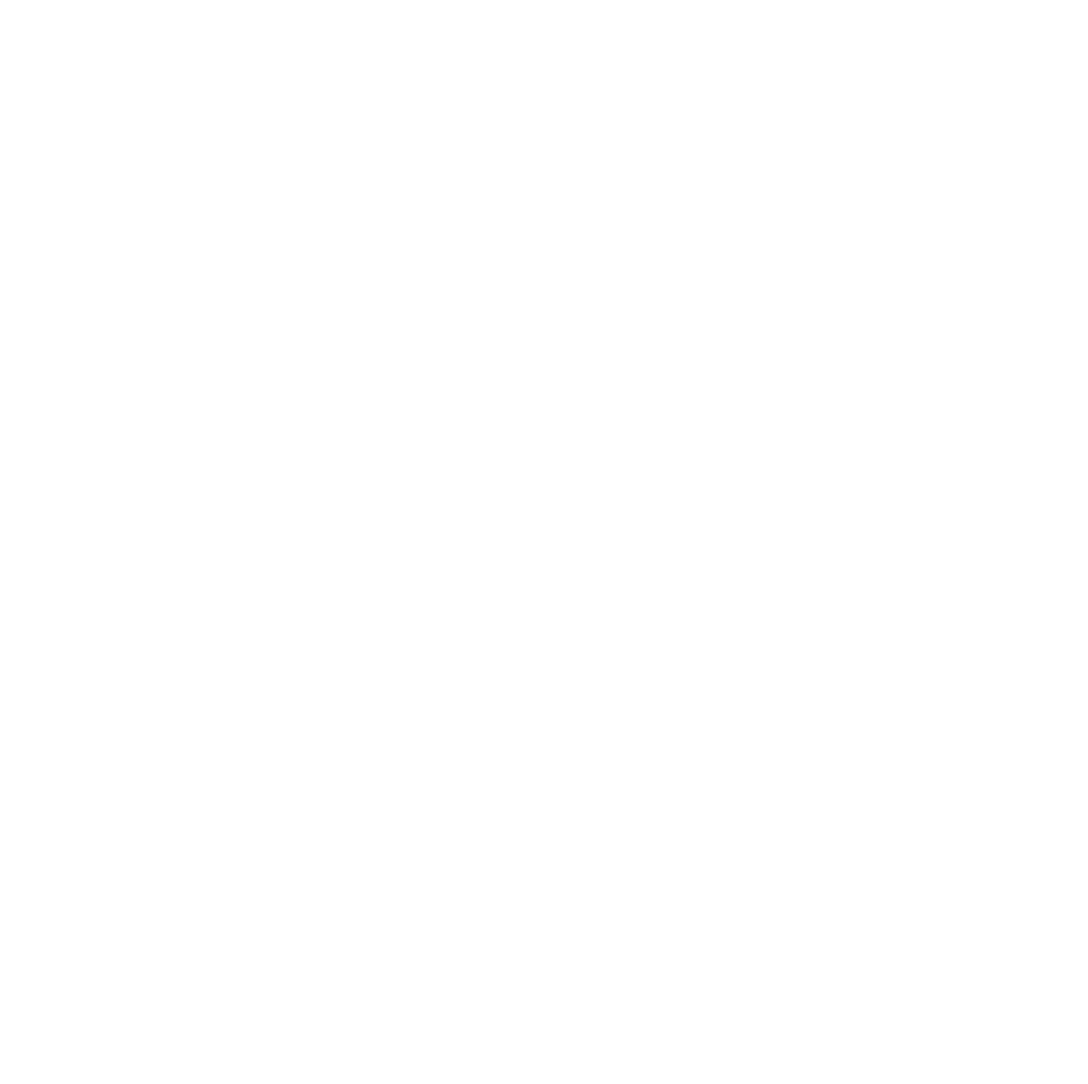
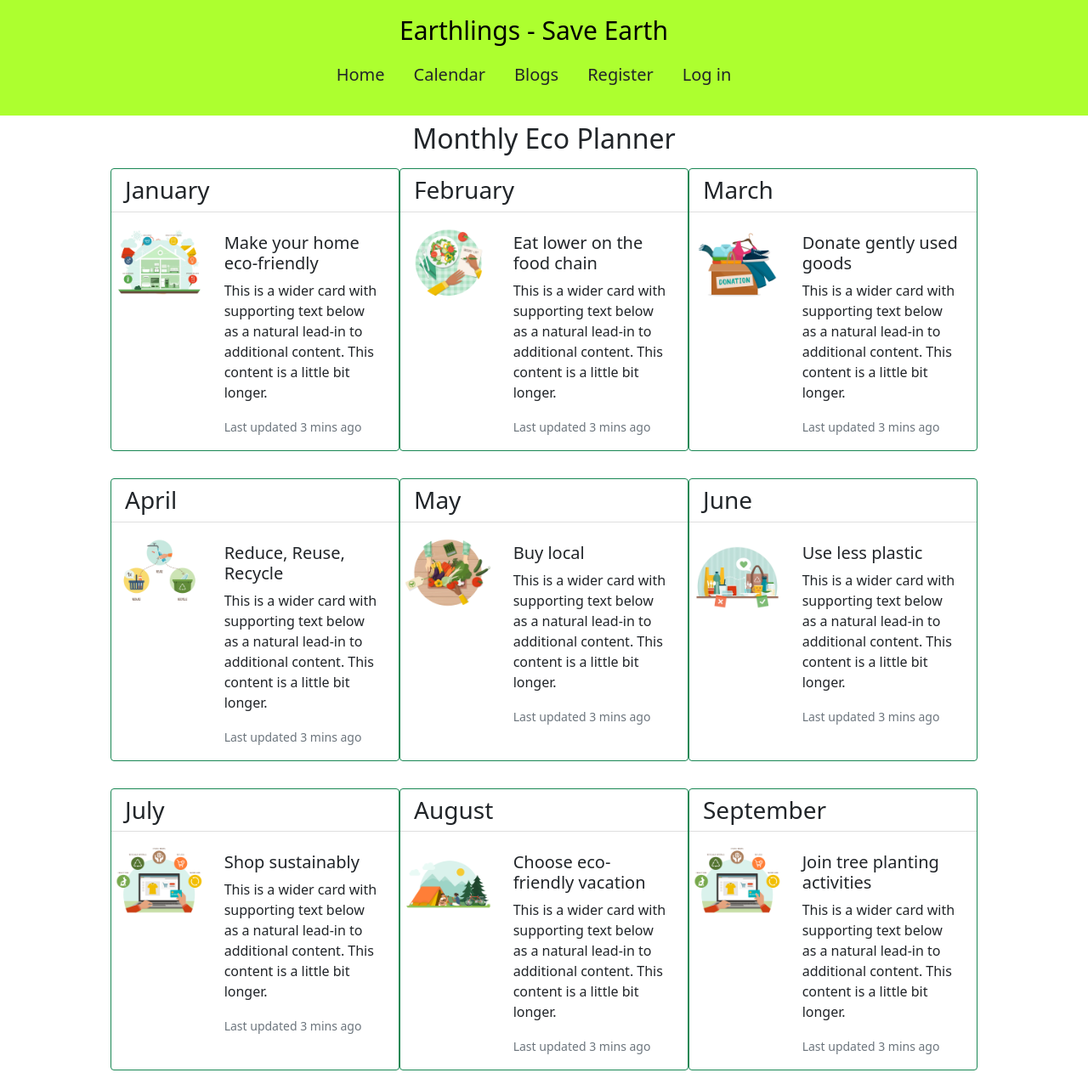
Before and after one commit to JoyZadan/Earthlings, a Flask app: page /calendar in a window 1280 px wide. Before the commit the page is empty. Shown: the whole page at 85% size. Before the commit the page ends 800 px from the top, so only its background shows below. Run offline with Flask 2, Linux system fonts and the light colour scheme; some libraries are stand-ins or nearby versions.

Commit message:
Part addedcalendar page

```diff
--- a/static/css/style.css
+++ b/static/css/style.css
@@ -47,3 +47,8 @@ body {
 .nav-item {
     margin: auto;
 }
+
+/*-----------------------calendar style */
+.calendar-header {
+    margin: 0.5rem auto;
+}
--- a/templates/calendar.html
+++ b/templates/calendar.html
@@ -0,0 +1,155 @@
+{% extends "base.html" %}
+
+{% block content %}
+<!-- eco planner calendar -->
+<section>
+    <div class="container-lg">
+        <div class="text-center calendar-header">
+            <h2>Monthly Eco Planner</h2>
+        </div>
+     </div>
+
+    <div class="row row-cols-1 row-cols-md-3 justify-content-between g-2 mx-4 px-4">
+        <div class="card border-success py-y mb-3 mt-3 justify-content-between" style="max-width: 540px;">
+            <div class="row g-2">
+                <h3 class="card-header bg-transparent">January</h3>
+                <div class="col-md-4">
+                    <img src="{{url_for('static', filename='assets/eco-friendly-home.webp')}}" class="img-fluid rounded-start" alt="...">
+                </div>
+                <div class="col-md-8">
+                    <div class="card-body">
+                        <h5 class="card-title">Make your home eco-friendly</h5>
+                        <p class="card-text">This is a wider card with supporting text below as a natural lead-in to additional content. This content is a little bit longer.</p>
+                        <p class="card-text"><small class="text-muted">Last updated 3 mins ago</small></p>
+                    </div>
+                </div>
+            </div>
+        </div>
+        <div class="card border-success py-y mb-3 mt-3 justify-content-between" style="max-width: 540px;">
+            <div class="row g-2">
+                <h3 class="card-header bg-transparent">February</h3>
+                <div class="col-md-4">
+                    <img src="{{url_for('static', filename='assets/less-meat.webp')}}" class="img-fluid rounded-start" alt="...">
+                </div>
+                <div class="col-md-8">
+                    <div class="card-body">
+                        <h5 class="card-title">Eat lower on the food chain</h5>
+                        <p class="card-text">This is a wider card with supporting text below as a natural lead-in to additional content. This content is a little bit longer.</p>
+                        <p class="card-text"><small class="text-muted">Last updated 3 mins ago</small></p>
+                    </div>
+                </div>
+            </div>
+        </div>
+        <div class="card border-success py-y mb-3 mt-3 justify-content-between" style="max-width: 540px;">
+            <div class="row g-2">
+                <h3 class="card-header bg-transparent">March</h3>
+                <div class="col-md-4">
+                    <img src="{{url_for('static', filename='assets/gently-used-goods.webp')}}" class="img-fluid rounded-start" alt="...">
+                </div>
+                <div class="col-md-8">
+                    <div class="card-body">
+                        <h5 class="card-title">Donate gently used goods</h5>
+                        <p class="card-text">This is a wider card with supporting text below as a natural lead-in to additional content. This content is a little bit longer.</p>
+                        <p class="card-text"><small class="text-muted">Last updated 3 mins ago</small></p>
+                    </div>
+                </div>
+            </div>
+        </div>
+        <div class="card border-success py-y mb-3 mt-3 justify-content-between" style="max-width: 540px;">
+            <div class="row g-2">
+                <h3 class="card-header bg-transparent">April</h3>
+                <div class="col-md-4">
+                    <img src="{{url_for('static', filename='assets/reduce-reuse-recycle.webp')}}" class="img-fluid rounded-start" alt="...">
+                </div>
+                <div class="col-md-8">
+                    <div class="card-body">
+                        <h5 class="card-title">Reduce, Reuse, Recycle</h5>
+                        <p class="card-text">This is a wider card with supporting text below as a natural lead-in to additional content. This content is a little bit longer.</p>
+                        <p class="card-text"><small class="text-muted">Last updated 3 mins ago</small></p>
+                    </div>
+                </div>
+            </div>
+        </div>
+        <div class="card border-success py-y mb-3 mt-3 justify-content-between" style="max-width: 540px;">
+            <div class="row g-2">
+                <h3 class="card-header bg-transparent">May</h3>
+                <div class="col-md-4">
+                    <img src="{{url_for('static', filename='assets/buy-local.webp')}}" class="img-fluid rounded-start" alt="...">
+                </div>
+                <div class="col-md-8">
+                    <div class="card-body">
+                        <h5 class="card-title">Buy local</h5>
+                        <p class="card-text">This is a wider card with supporting text below as a natural lead-in to additional content. This content is a little bit longer.</p>
+                        <p class="card-text"><small class="text-muted">Last updated 3 mins ago</small></p>
+                    </div>
+                </div>
+            </div>
+        </div>
+        <div class="card border-success py-y mb-3 mt-3 justify-content-between" style="max-width: 540px;">
+            <div class="row g-2">
+                <h3 class="card-header bg-transparent">June</h3>
+                <div class="col-md-4">
+                    <img src="{{url_for('static', filename='assets/less-plastic.webp')}}" class="img-fluid rounded-start" alt="...">
+                </div>
+                <div class="col-md-8">
+                    <div class="card-body">
+                        <h5 class="card-title">Use less plastic</h5>
+                        <p class="card-text">This is a wider card with supporting text below as a natural lead-in to additional content. This content is a little bit longer.</p>
+                        <p class="card-text"><small class="text-muted">Last updated 3 mins ago</small></p>
+                    </div>
+                </div>
+            </div>
+        </div>
+        <div class="card border-success py-y mb-3 mt-3 justify-content-between" style="max-width: 540px;">
+            <div class="row g-2">
+                <h3 class="card-header bg-transparent">July</h3>
+                <div class="col-md-4">
+                    <img src="{{url_for('static', filename='assets/shop-sustainably.webp')}}" class="img-fluid rounded-start" alt="...">
+                </div>
+                <div class="col-md-8">
+                    <div class="card-body">
+                        <h5 class="card-title">Shop sustainably</h5>
+                        <p class="card-text">This is a wider card with supporting text below as a natural lead-in to additional content. This content is a little bit longer.</p>
+                        <p class="card-text"><small class="text-muted">Last updated 3 mins ago</small></p>
+                    </div>
+                </div>
+            </div>
+        </div>
+        <div class="card border-success py-y mb-3 mt-3 justify-content-between" style="max-width: 540px;">
+            <div class="row g-2">
+                <h3 class="card-header bg-transparent">August</h3>
+                <div class="col-md-4">
+                    <img src="{{url_for('static', filename='assets/eco-vacation.webp')}}" class="img-fluid rounded-start" alt="...">
+                </div>
+                <div class="col-md-8">
+                    <div class="card-body">
+                        <h5 class="card-title">Choose eco-friendly vacation</h5>
+                        <p class="card-text">This is a wider card with supporting text below as a natural lead-in to additional content. This content is a little bit longer.</p>
+                        <p class="card-text"><small class="text-muted">Last updated 3 mins ago</small></p>
+                    </div>
+                </div>
+            </div>
+        </div><div class="card border-success py-y mb-3 mt-3 justify-content-between" style="max-width: 540px;">
+            <div class="row g-2">
+                <h3 class="card-header bg-transparent">September</h3>
+                <div class="col-md-4">
+                    <img src="{{url_for('static', filename='assets/shop-sustainably.webp')}}" class="img-fluid rounded-start" alt="...">
+                </div>
+                <div class="col-md-8">
+                    <div class="card-body">
+                        <h5 class="card-title">Join tree planting activities </h5>
+                        <p class="card-text">This is a wider card with supporting text below as a natural lead-in to additional content. This content is a little bit longer.</p>
+                        <p class="card-text"><small class="text-muted">Last updated 3 mins ago</small></p>
+                    </div>
+                </div>
+            </div>
+        </div>
+
+    </div>
+
+
+
+</section>
+
+
+{% endblock %}
```
Also changed, not shown: templates/index.html (+0 -49 lines), static/assets/buy-local.webp (added), static/assets/eco-friendly-home.png (deleted), static/assets/eco-friendly-home.webp (added), static/assets/eco-vacation.webp (added), static/assets/gently-used-goods.png (deleted), static/assets/gently-used-goods.webp (added), static/assets/less-meat.png (deleted), static/assets/less-meat.webp (added), static/assets/less-plastic.webp (added), static/assets/planting.webp (added), static/assets/reduce-reuse-recycle.webp (added), static/assets/shop-sustainably.webp (added).
